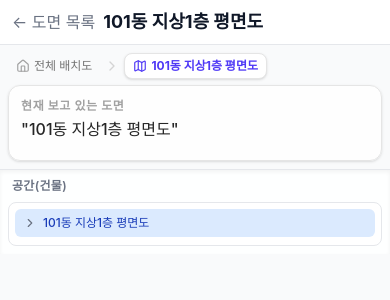
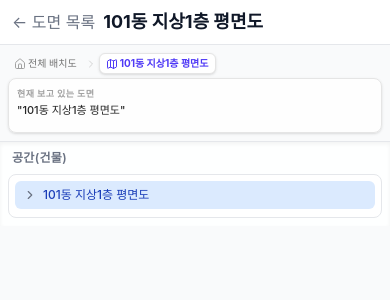
Before and after one commit to seong5/TimworkAssignment, a React (Vite) app: page /drawing/101building in a window 390 px wide. Shown: the top 300 px of the page. Built offline with nearby package versions, Linux system fonts and the light colour scheme.

Commit message:
태블릿 환경에서 가로 세로 스타일링을 다르게 적용

```diff
--- a/src/features/drawing-explorer/ui/Breadcrumb.tsx
+++ b/src/features/drawing-explorer/ui/Breadcrumb.tsx
@@ -50,16 +50,18 @@ export function Breadcrumb({
   const disciplineShort = disciplineLabel ? disciplineLabel.split(' > ')[0] : null
 
   return (
-    <div className="flex flex-col gap-1.5">
-      <div className="flex flex-col gap-2 sm:flex-row sm:items-center">
+    <div className="flex flex-col gap-1 sm:gap-1 lg:gap-1.5 landscape:gap-1.5 landscape:sm:gap-2">
+      <div className="flex flex-col gap-1.5 sm:flex-row sm:items-center sm:gap-1.5 lg:gap-2 landscape:gap-2">
         <nav aria-label="현재 위치" className="flex min-w-0 items-center">
           {path.length === 0 ? (
-            <div className="flex items-center gap-2 rounded-lg border border-dashed border-neutral-300 bg-neutral-100/50 px-4 py-3 sm:px-6 sm:py-4">
-              <MapPin className="h-3.5 w-3.5 shrink-0 animate-bounce text-neutral-400 sm:h-4 sm:w-4" />
-              <span className="text-xs font-medium text-neutral-500 sm:text-sm">조회할 공간을 선택하세요</span>
+            <div className="flex items-center gap-1.5 rounded-md border border-dashed border-neutral-300 bg-neutral-100/50 px-2.5 py-2 sm:px-3 sm:py-2.5 lg:rounded-lg lg:px-6 lg:py-4 landscape:gap-2 landscape:px-3 landscape:py-2.5 landscape:sm:px-4 landscape:sm:py-3">
+              <MapPin className="h-3 w-3 shrink-0 animate-bounce text-neutral-400 sm:h-3.5 sm:w-3.5 lg:h-4 lg:w-4 landscape:h-3.5 landscape:w-3.5 landscape:sm:h-4 landscape:sm:w-4" />
+              <span className="text-[10px] font-medium text-neutral-500 sm:text-[11px] lg:text-sm landscape:text-xs landscape:sm:text-sm">
+                조회할 공간을 선택하세요
+              </span>
             </div>
           ) : (
-            <ol className="flex flex-wrap items-center gap-1 sm:gap-1.5">
+            <ol className="flex flex-wrap items-center gap-0.5 sm:gap-0.5 lg:gap-1.5 landscape:gap-1 landscape:sm:gap-1.5">
               {path.map((item, i) => {
                 const isLast = i === path.length - 1
                 const isFirst = i === 0
@@ -70,35 +72,39 @@ export function Breadcrumb({
                 return (
                   <li
                     key={`${item.type}-${item.id}`}
-                    className="flex items-center gap-1 sm:gap-1.5"
+                    className="flex items-center gap-0.5 sm:gap-0.5 lg:gap-1.5 landscape:gap-1 landscape:sm:gap-1.5"
                   >
                     {!isFirst && (
-                      <ChevronRight className="h-4 w-4 shrink-0 text-neutral-300" aria-hidden />
+                      <ChevronRight className="h-3 w-3 shrink-0 text-neutral-300 sm:h-3 sm:w-3 lg:h-4 lg:w-4 landscape:h-3.5 landscape:w-3.5 landscape:sm:h-4 landscape:sm:w-4" aria-hidden />
                     )}
 
                     {isLast ? (
-                      <div className="flex items-center gap-1 rounded-lg border border-neutral-200 bg-white px-2 py-1 text-xs font-bold text-indigo-600 shadow-sm sm:gap-1.5 sm:px-2.5 sm:py-1.5 sm:text-sm">
-                        {isSpace && <Map className="h-3.5 w-3.5 sm:h-4 sm:w-4" />}
-                        {isDiscipline && <Layers className="h-3.5 w-3.5 sm:h-4 sm:w-4" />}
-                        {isRevision && <GitCommit className="h-3.5 w-3.5 sm:h-4 sm:w-4" />}
-                        <span className="truncate">{item.name}</span>
+                      <div className="flex items-center gap-0.5 rounded-md border border-neutral-200 bg-white px-1.5 py-0.5 text-[10px] font-bold text-indigo-600 shadow-sm sm:px-1.5 sm:py-0.5 sm:text-[11px] lg:gap-1.5 lg:rounded-lg lg:px-2.5 lg:py-1.5 lg:text-sm landscape:gap-1 landscape:rounded-lg landscape:px-2 landscape:py-1 landscape:text-xs landscape:sm:gap-1.5 landscape:sm:px-2.5 landscape:sm:py-1.5 landscape:sm:text-sm">
+                        {isSpace && <Map className="h-3 w-3 sm:h-3 sm:w-3 lg:h-4 lg:w-4 landscape:h-3.5 landscape:w-3.5 landscape:sm:h-4 landscape:sm:w-4" />}
+                        {isDiscipline && <Layers className="h-3 w-3 sm:h-3 sm:w-3 lg:h-4 lg:w-4 landscape:h-3.5 landscape:w-3.5 landscape:sm:h-4 landscape:sm:w-4" />}
+                        {isRevision && <GitCommit className="h-3 w-3 sm:h-3 sm:w-3 lg:h-4 lg:w-4 landscape:h-3.5 landscape:w-3.5 landscape:sm:h-4 landscape:sm:w-4" />}
+                        <span className="truncate max-w-[100px] sm:max-w-[140px] lg:max-w-none landscape:max-w-[140px] landscape:sm:max-w-[200px] landscape:lg:max-w-none">{item.name}</span>
                       </div>
                     ) : isSpace ? (
                       <button
                         type="button"
                         onClick={() => onSelectDrawing(item.id)}
-                        className="group flex items-center gap-1 rounded-lg px-2 py-1 text-xs font-medium text-neutral-500 transition-all hover:bg-neutral-200/50 hover:text-neutral-900 sm:gap-1.5 sm:px-2.5 sm:py-1.5 sm:text-sm"
+                        className="group flex items-center gap-0.5 rounded-md px-1.5 py-0.5 text-[10px] font-medium text-neutral-500 transition-all hover:bg-neutral-200/50 hover:text-neutral-900 sm:px-1.5 sm:py-0.5 sm:text-[11px] lg:gap-1.5 lg:rounded-lg lg:px-2.5 lg:py-1.5 lg:text-sm landscape:gap-1 landscape:rounded-lg landscape:px-2 landscape:py-1 landscape:text-xs landscape:sm:gap-1.5 landscape:sm:px-2.5 landscape:sm:py-1.5 landscape:sm:text-sm"
                       >
                         {isFirst && (
-                          <Home className="h-3.5 w-3.5 shrink-0 text-neutral-400 transition-colors group-hover:text-neutral-600 sm:h-4 sm:w-4" />
+                          <Home className="h-3 w-3 shrink-0 text-neutral-400 transition-colors group-hover:text-neutral-600 sm:h-3 sm:w-3 lg:h-4 lg:w-4 landscape:h-3.5 landscape:w-3.5 landscape:sm:h-4 landscape:sm:w-4" />
                         )}
-                        <span className="truncate">{item.name}</span>
+                        <span className="truncate max-w-[80px] sm:max-w-[100px] lg:max-w-none landscape:max-w-[120px] landscape:sm:max-w-[160px] landscape:lg:max-w-none">{item.name}</span>
                       </button>
                     ) : (
-                      <span className="flex items-center gap-1 rounded-lg px-2 py-1 text-xs font-medium text-neutral-600 sm:gap-1.5 sm:px-2.5 sm:py-1.5 sm:text-sm">
-                        {isDiscipline && <Layers className="h-3.5 w-3.5 shrink-0 text-neutral-400 sm:h-4 sm:w-4" />}
-                        {isRevision && <GitCommit className="h-3.5 w-3.5 shrink-0 text-neutral-400 sm:h-4 sm:w-4" />}
-                        <span className="truncate">{item.name}</span>
+                      <span className="flex items-center gap-0.5 rounded-md px-1.5 py-0.5 text-[10px] font-medium text-neutral-600 sm:gap-0.5 sm:px-1.5 sm:py-0.5 sm:text-[11px] lg:gap-1.5 lg:rounded-lg lg:px-2.5 lg:py-1.5 lg:text-sm landscape:gap-1 landscape:rounded-lg landscape:px-2 landscape:py-1 landscape:text-xs landscape:sm:gap-1.5 landscape:sm:px-2.5 landscape:sm:py-1.5 landscape:sm:text-sm">
+                        {isDiscipline && (
+                          <Layers className="h-3 w-3 shrink-0 text-neutral-400 sm:h-3 sm:w-3 lg:h-4 lg:w-4 landscape:h-3.5 landscape:w-3.5 landscape:sm:h-4 landscape:sm:w-4" />
+                        )}
+                        {isRevision && (
+                          <GitCommit className="h-3 w-3 shrink-0 text-neutral-400 sm:h-3 sm:w-3 lg:h-4 lg:w-4 landscape:h-3.5 landscape:w-3.5 landscape:sm:h-4 landscape:sm:w-4" />
+                        )}
+                        <span className="truncate max-w-[100px] sm:max-w-[120px] lg:max-w-none landscape:max-w-[140px] landscape:sm:max-w-[180px] landscape:lg:max-w-none">{item.name}</span>
                       </span>
                     )}
                   </li>
@@ -110,16 +116,16 @@ export function Breadcrumb({
         {trailing != null ? <div className="shrink-0">{trailing}</div> : null}
       </div>
       {drawingName && (
-        <div className="rounded-xl border border-neutral-200 bg-white/80 px-3 py-3 shadow-sm sm:px-4 sm:py-4">
-          <div className="mb-2 sm:mb-3">
-            <span className="mb-1 block text-xs font-bold uppercase tracking-wider text-neutral-400 sm:text-[15px]">
+        <div className="rounded-lg border border-neutral-200 bg-white/80 px-2 py-2 shadow-sm sm:px-2.5 sm:py-2.5 lg:rounded-xl lg:px-4 lg:py-4 landscape:px-3 landscape:py-3 landscape:sm:px-4 landscape:sm:py-4">
+          <div className="mb-1.5 sm:mb-1.5 lg:mb-3 landscape:mb-2 landscape:sm:mb-3">
+            <span className="mb-0.5 block text-[9px] font-bold uppercase tracking-wider text-neutral-400 sm:mb-0.5 sm:text-[10px] lg:mb-1 lg:text-[15px] landscape:mb-1 landscape:text-[10px] landscape:sm:text-xs landscape:lg:text-[15px]">
               현재 보고 있는 도면
             </span>
-            <p className="text-base font-medium leading-snug text-neutral-800 sm:text-lg md:text-[20px]">
+            <p className="text-[11px] font-medium leading-snug text-neutral-800 sm:text-[11px] lg:text-base xl:text-[20px] landscape:text-xs landscape:sm:text-sm landscape:lg:text-base landscape:xl:text-[20px]">
               {disciplineShort ? (
                 <>
                   <span>"{drawingName}"</span>
-                  <span className="text-indigo-600">
+                  <span className="text-[11px] text-indigo-600 sm:text-[11px] lg:text-base xl:text-[20px] landscape:text-xs landscape:sm:text-sm landscape:lg:text-base landscape:xl:text-[20px]">
                     {' '}
                     · {disciplineShort}
                     {revisionVersion && (
@@ -137,10 +143,10 @@ export function Breadcrumb({
           </div>
           {revisionChanges.length > 0 && (
             <div>
-              <span className="mb-1 block text-xs font-bold uppercase tracking-wider text-neutral-400 sm:text-[15px]">
+              <span className="mb-0.5 block text-[9px] font-bold uppercase tracking-wider text-neutral-400 sm:text-[10px] lg:text-[15px] landscape:mb-1 landscape:text-[10px] landscape:sm:text-xs landscape:lg:text-[15px]">
                 변경 사항
               </span>
-              <ul className="list-inside list-disc space-y-0.5 text-sm text-neutral-700 sm:text-base md:text-[20px]">
+              <ul className="mt-0.5 list-inside list-disc space-y-0.5 text-[10px] text-neutral-700 sm:text-[11px] lg:text-sm xl:text-[15px] landscape:text-xs landscape:sm:text-sm landscape:lg:text-sm landscape:xl:text-[15px]">
                 {revisionChanges.map((change, i) => (
                   <li key={i}>{change}</li>
                 ))}
--- a/src/features/drawing-explorer/ui/RevisionCompareView.tsx
+++ b/src/features/drawing-explorer/ui/RevisionCompareView.tsx
@@ -31,9 +31,11 @@ function ComparePanel({
 
   return (
     <div className="flex flex-col gap-2 overflow-hidden rounded-xl border border-neutral-200 bg-white shadow-sm sm:gap-3">
-      <div className="shrink-0 border-b border-neutral-100 px-3 py-1.5 sm:px-4 sm:py-2">
+      <div className="flex shrink-0 flex-row items-center gap-2 border-b border-neutral-100 px-3 py-1.5 sm:px-4 sm:py-2">
         <p className="text-xs font-semibold text-neutral-800 sm:text-sm">{label}</p>
-        {date != null && date !== '' && <p className="text-[10px] text-neutral-500 sm:text-xs">{date}</p>}
+        {date != null && date !== '' && (
+          <span className="text-[10px] text-neutral-500 sm:text-xs">{date}</span>
+        )}
       </div>
       <div className="flex min-h-0 flex-1 flex-col overflow-hidden">
         <div className="flex min-h-0 flex-1 items-start justify-start overflow-auto p-1.5 sm:p-2">
```
